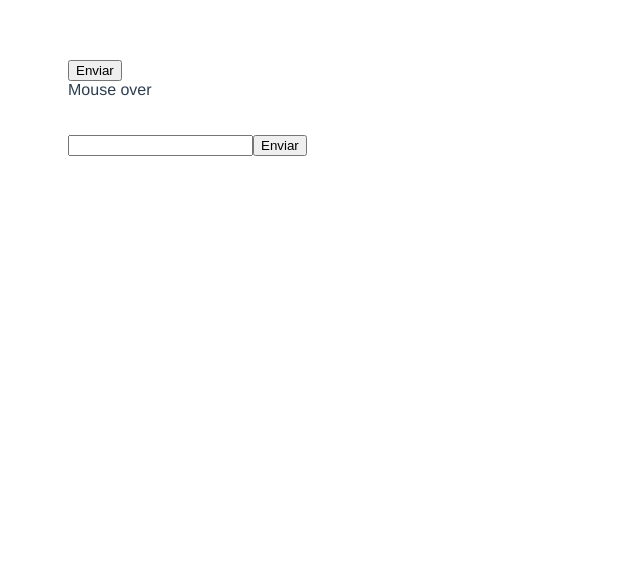
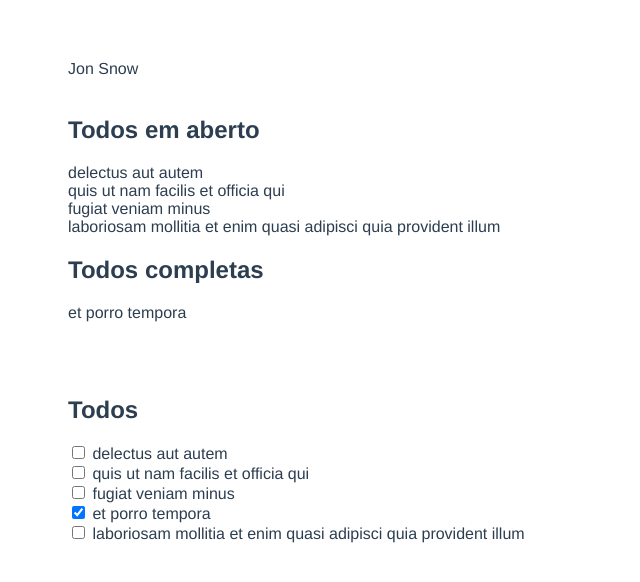
Before and after one commit to rg3915/vuejs3-intro-course, a Vue app in the folder app/: page / in a window 1280 px wide. Shown: the top 582 px of the page, without its empty margins (0-640 px from the left). Built offline with nearby package versions, Linux system fonts and the light colour scheme.

Commit message:
computed

```diff
--- a/app/src/App.vue
+++ b/app/src/App.vue
@@ -1,31 +1,36 @@
 <template>
     <div>
-        <button @click.once="onClick">
-            Enviar
-        </button>
-        <br>
+        {{ fullName }} <br> <br>
 
+        <h2>Todos em aberto</h2>
         <div
-            @mouseover="onMouseOver"
-            @mouseout="onMouseOut"
+            v-for="todo in uncompletedTodos"
+            :key="todo.id"
         >
-            Mouse over
+            {{ todo.title }}
         </div>
 
-        <br><br>
+        <h2>Todos completas</h2>
+        <div
+            v-for="todo in completedTodos"
+            :key="todo.id"
+        >
+            {{ todo.title }}
+        </div>
 
-        <form
-            action="https://google.com"
-            @submit.prevent="onSubmit"
+        <br><br><br>
+
+        <h2>Todos</h2>
+        <div
+            v-for="todo in todos"
+            :key="todo.id"
         >
             <input
-                type="text"
-                @keyup.enter="onKeyUp"
+                v-model="todo.completed"
+                type="checkbox"
             >
-            <button type="submit">
-                Enviar
-            </button>
-        </form>
+            {{ todo.title }}
+        </div>
 
     </div>
 </template>
@@ -35,25 +40,58 @@ export default {
     name: 'App',
     data() {
         return {
+            user: {
+                first_name: 'Jon',
+                last_name: 'Snow',
+            },
+            todos: [
+                {
+                    "userId": 1,
+                    "id": 1,
+                    "title": "delectus aut autem",
+                    "completed": false
+                },
+                {
+                    "userId": 1,
+                    "id": 2,
+                    "title": "quis ut nam facilis et officia qui",
+                    "completed": false
+                },
+                {
+                    "userId": 1,
+                    "id": 3,
+                    "title": "fugiat veniam minus",
+                    "completed": false
+                },
+                {
+                    "userId": 1,
+                    "id": 4,
+                    "title": "et porro tempora",
+                    "completed": true
+                },
+                {
+                    "userId": 1,
+                    "id": 5,
+                    "title": "laboriosam mollitia et enim quasi adipisci quia provident illum",
+                    "completed": false
+                }
+            ]
         }
     },
 
+    computed: {
+        fullName() {
+            return `${this.user.first_name} ${this.user.last_name}`
+        },
+        uncompletedTodos() {
+            return this.todos.filter(todo => !todo.completed);
+        },
+        completedTodos() {
+            return this.todos.filter(todo => todo.completed)
+        },
+    },
+
     methods: {
-        onClick($evt) {
-            console.log('click', $evt);
-        },
-        onMouseOver($evt) {
-            console.log('mouse over', $evt);
-        },
-        onMouseOut($evt) {
-            console.log('mouse out', $evt);
-        },
-        onSubmit($evt) {
-            console.log('submit', $evt);
-        },
-        onKeyUp($evt) {
-            console.log('onKeyUp', $evt);
-        }
     }
 }
 </script>
```
